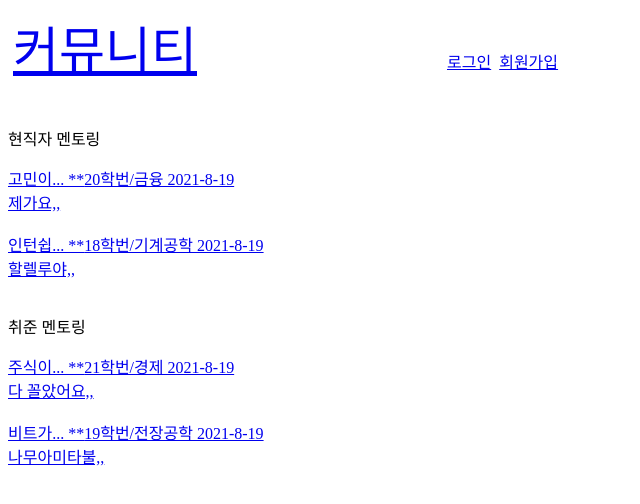
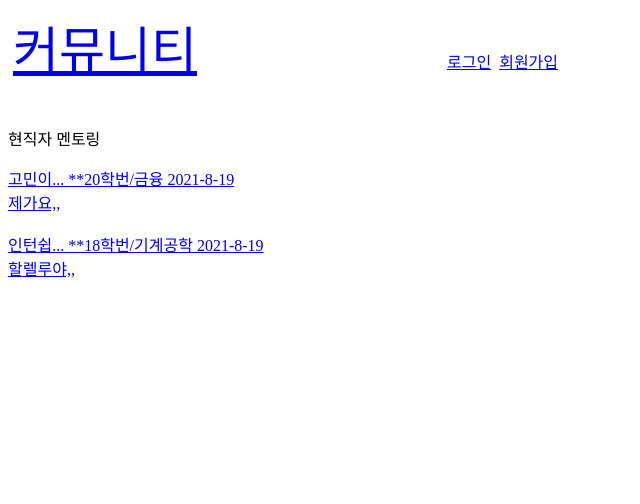
Before and after one commit to popomola/js-app-toys, a React (Create React App) app in the folder toys1postboard/: page / in a window 1280 px wide. Shown: the top 504 px of the page, without its empty margins (0-640 px from the left). Built offline with nearby package versions, Linux system fonts and the light colour scheme; the HTML template or start-up script is replaced by a standard one.

Commit message:
Update PostBoard.js

```diff
--- a/toys1postboard/src/Components/PostBoard.js
+++ b/toys1postboard/src/Components/PostBoard.js
@@ -1,44 +1,11 @@
 import React from 'react';
 import PostList from './PostList.js';
 
-//일단 임시 데이터를 만들어놓자.
-const userDB1 = [
-    {
-        writer:"20학번/금융",
-        date:'2021-8-19',
-        title:'고민이...',
-        body:'제가요,,',
-    },
-    {
-        writer:"18학번/기계공학",
-        date:'2021-8-19',
-        title:'인턴쉽...',
-        body:'할렐루야,,',
-    },
-
-]
-
-const userDB2 = [
-    {
-        writer:"21학번/경제",
-        date:'2021-8-19',
-        title:'주식이...',
-        body:'다 꼴았어요,,',
-    },
-    {
-        writer:"19학번/전장공학",
-        date:'2021-8-19',
-        title:'비트가...',
-        body:'나무아미타불,,',
-    },
-
-]
-
-const PostBoard = ()=>{
+const PostBoard = ({userDB})=>{
     return(
         <div>
-            <PostList postListTitle="현직자 멘토링" userDB={userDB1}/>
-            <PostList postListTitle="취준 멘토링" userDB={userDB2}/>
+            <PostList postListTitle="현직자 멘토링" userDB={userDB}/>
+            {/* <PostList postListTitle="취준 멘토링" userDB={userDB}/> */}
         </div>
     )
 }
```
